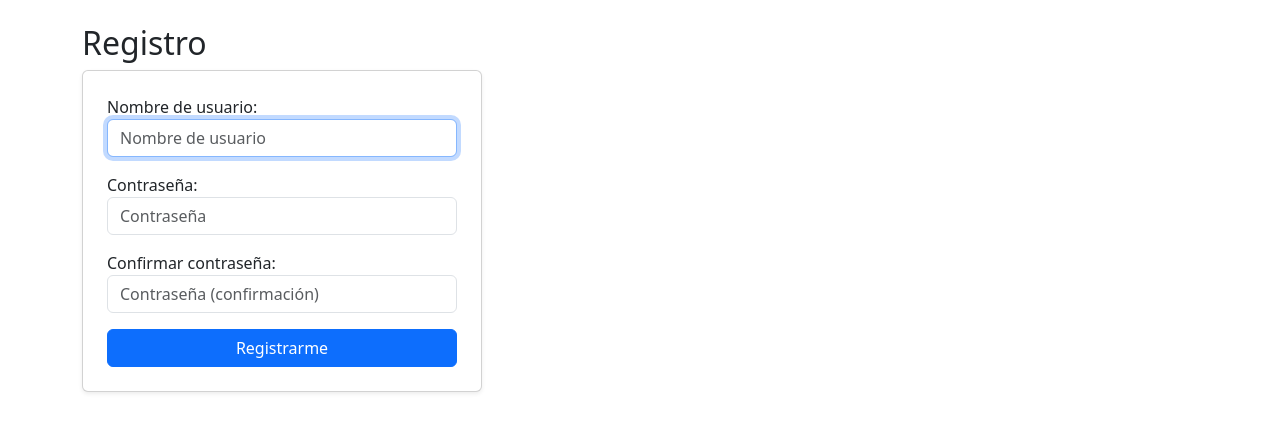
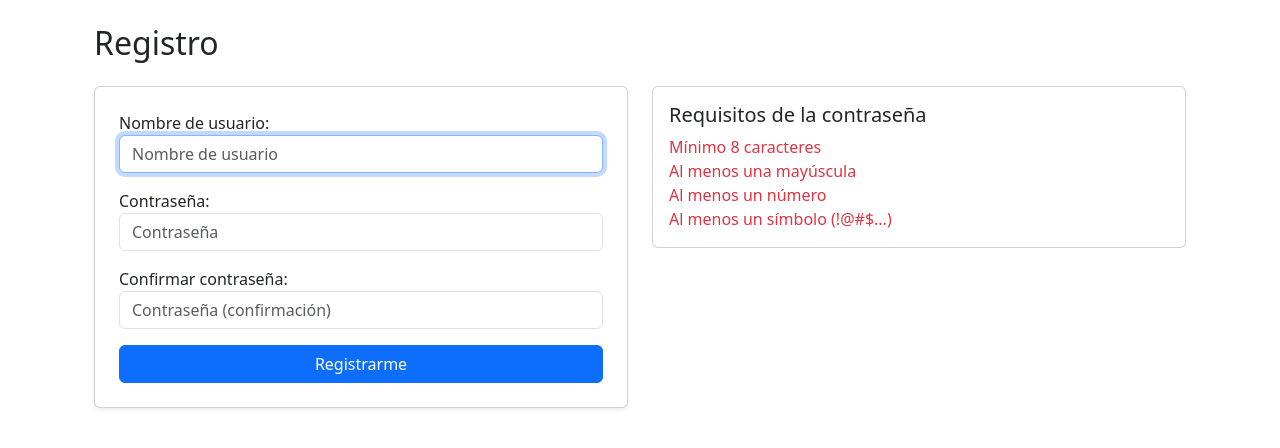
Before and after one commit to BlackSkyFrost/FastLib, a Django app: page /registro/ in a window 1280 px wide. Shown: the part 56-504 px from the top of the page. Run offline with Django 5.2, Linux system fonts and the light colour scheme.

Commit message:
Update register view for password conditions

```diff
--- a/fastlib/templates/fastlib/registro.html
+++ b/fastlib/templates/fastlib/registro.html
@@ -2,8 +2,11 @@
 
 {% block title %}Registro{% endblock %}
 {% block content %}
-    <h2>Registro</h2>
-    <form method="post" class="card p-4 shadow-sm" style="max-width: 400px;">
+<div class="container">
+    <h2 class="mb-4">Registro</h2>
+    <div class="row">
+        <div class="col-md-6">
+            <form method="post" class="card p-4 shadow-sm">
                 {% csrf_token %}
                 {% for field in form %}
                     <div class="mb-3">
@@ -16,4 +19,18 @@
                 {% endfor %}
                 <button type="submit" class="btn btn-primary w-100">Registrarme</button>
             </form>
+        </div>
+        <div class="col-md-6 mt-4 mt-md-0">
+            <div class="card p-3">
+                <h5>Requisitos de la contraseña</h5>
+                <ul id="password-rules" class="list-unstyled mb-0">
+                    <li id="rule-length" class="text-danger">Mínimo 8 caracteres</li>
+                    <li id="rule-uppercase" class="text-danger">Al menos una mayúscula</li>
+                    <li id="rule-number" class="text-danger">Al menos un número</li>
+                    <li id="rule-special" class="text-danger">Al menos un símbolo (!@#$...)</li>
+                </ul>
+            </div>
+        </div>
+    </div>
+</div>
 {% endblock %}
```
Lines whose indentation alone changed are shown as unchanged.
